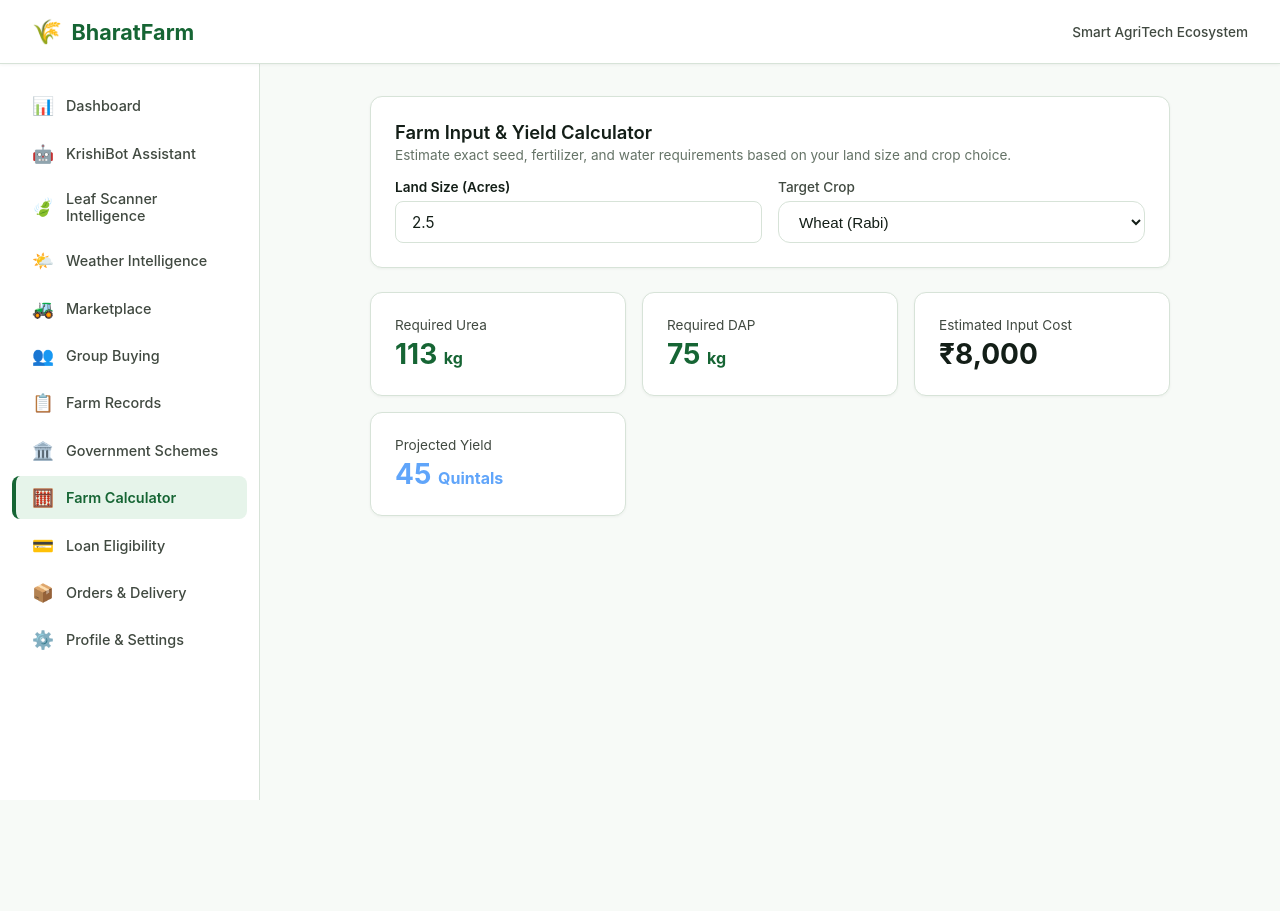
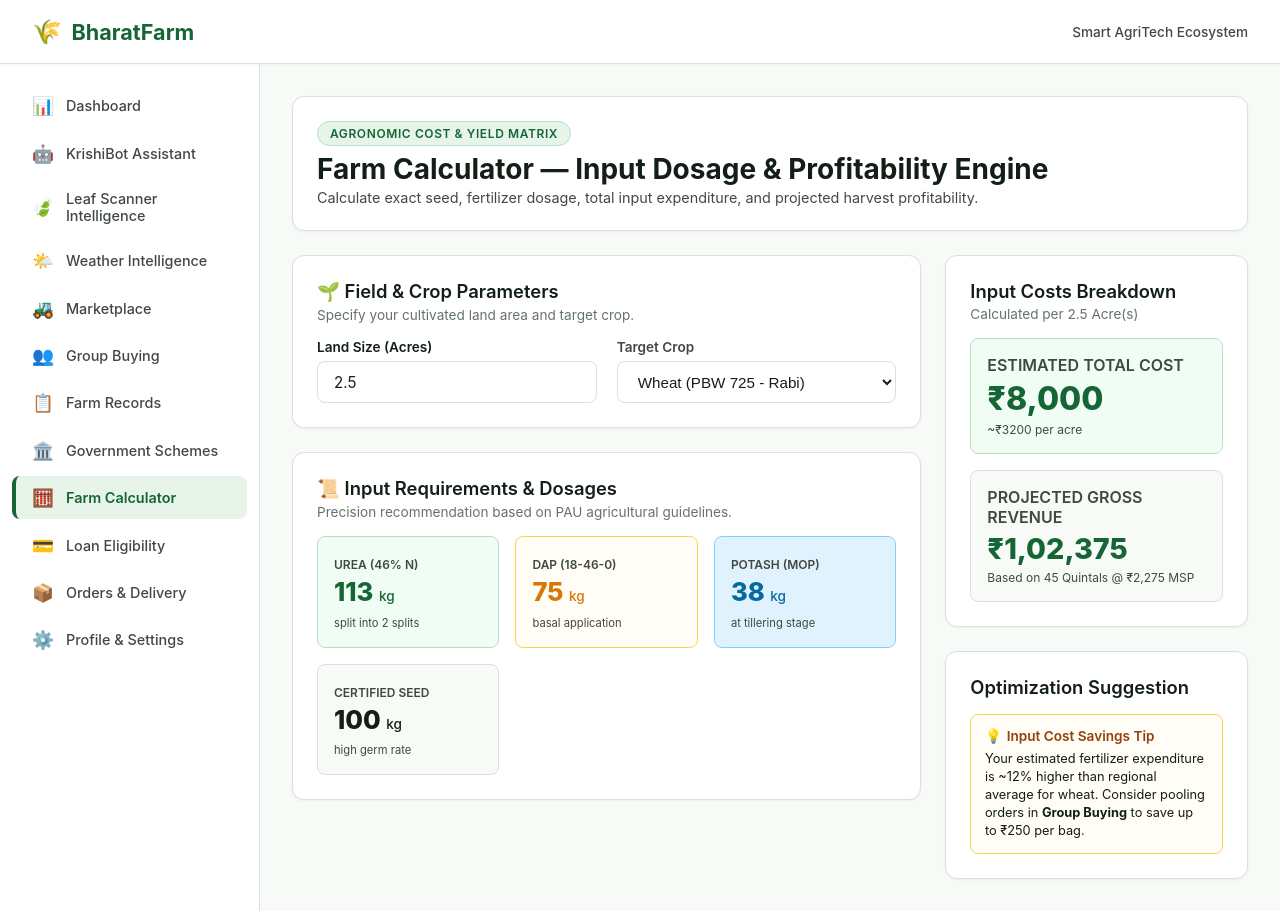
Before and after one commit to The-Lazy-Four/BharatFarm, a React (Vite) app in the folder client/: page /calculator in a window 1280 px wide. Before the commit the page ends 800 px from the top, so only its background shows below. Built offline with nearby package versions, Linux system fonts and the light colour scheme.

Commit message:
feat(ui): implement Stitch farm calculator dosage matrix and savings tip

```diff
--- a/client/src/app/pages/FarmCalculatorPage.tsx
+++ b/client/src/app/pages/FarmCalculatorPage.tsx
@@ -10,14 +10,44 @@ export const FarmCalculatorPage: React.FC = () => {
     ureaKg: Math.round(area * 45),
     dapKg: Math.round(area * 30),
     mopKg: Math.round(area * 15),
+    seedKg: Math.round(area * 40),
     estimatedCost: Math.round(area * 3200),
-    expectedYieldQuintal: Math.round(area * 18)
+    expectedYieldQuintal: Math.round(area * 18),
+    expectedRevenue: Math.round(area * 18 * 2275)
   };
 
   return (
-    <div style={{ display: 'flex', flexDirection: 'column', gap: '1.5rem', maxWidth: '800px', margin: '0 auto' }}>
-      <Card title="Farm Input & Yield Calculator" subtitle="Estimate exact seed, fertilizer, and water requirements based on your land size and crop choice.">
-        <div style={{ display: 'grid', gridTemplateColumns: 'repeat(auto-fit, minmax(200px, 1fr))', gap: '1rem' }}>
+    <div style={{ display: 'flex', flexDirection: 'column', gap: '1.5rem', maxWidth: '1280px', margin: '0 auto' }}>
+      {/* Header Banner */}
+      <div style={{
+        display: 'flex',
+        justifyContent: 'space-between',
+        alignItems: 'center',
+        flexWrap: 'wrap',
+        gap: '1rem',
+        padding: '1.5rem',
+        background: '#FFFFFF',
+        borderRadius: 'var(--radius)',
+        border: '1px solid var(--border-color)',
+        boxShadow: 'var(--shadow-sm)'
+      }}>
+        <div>
+          <span className="badge badge-primary" style={{ marginBottom: '0.35rem' }}>Agronomic Cost & Yield Matrix</span>
+          <h1 style={{ fontSize: '1.75rem', fontWeight: 700, color: 'var(--text-main)' }}>
+            Farm Calculator — Input Dosage & Profitability Engine
+          </h1>
+          <p style={{ color: 'var(--text-muted)', fontSize: '0.9rem', marginTop: '0.2rem' }}>
+            Calculate exact seed, fertilizer dosage, total input expenditure, and projected harvest profitability.
+          </p>
+        </div>
+      </div>
+
+      {/* Main Grid Layout matching Stitch */}
+      <div className="grid-dashboard">
+        {/* Left Column (Span 8): Field Inputs & Requirement Breakdown */}
+        <div className="col-span-8" style={{ display: 'flex', flexDirection: 'column', gap: '1.5rem' }}>
+          <Card title="🌱 Field & Crop Parameters" subtitle="Specify your cultivated land area and target crop.">
+            <div style={{ display: 'grid', gridTemplateColumns: 'repeat(auto-fit, minmax(220px, 1fr))', gap: '1.25rem', marginTop: '0.5rem' }}>
               <Input
                 label="Land Size (Acres)"
                 type="number"
@@ -27,54 +57,102 @@ export const FarmCalculatorPage: React.FC = () => {
                 min="0.1"
               />
               <div style={{ display: 'flex', flexDirection: 'column', gap: '0.4rem' }}>
-            <label style={{ fontSize: '0.85rem', fontWeight: 500, color: 'var(--text-muted)' }}>Target Crop</label>
+                <label style={{ fontSize: '0.85rem', fontWeight: 600, color: 'var(--text-muted)' }}>Target Crop</label>
                 <select
                   value={crop}
                   onChange={e => setCrop(e.target.value)}
                   style={{
-                background: 'var(--bg-card)',
+                    background: '#FFFFFF',
                     border: '1px solid var(--border-color)',
-                borderRadius: 'var(--radius)',
-                padding: '0.66rem 1rem',
+                    borderRadius: 'var(--radius-sm)',
+                    padding: '0.65rem 1rem',
                     color: 'var(--text-main)',
-                fontSize: '0.95rem'
+                    fontSize: '0.95rem',
+                    fontWeight: 500
                   }}
                 >
-              <option value="wheat">Wheat (Rabi)</option>
+                  <option value="wheat">Wheat (PBW 725 - Rabi)</option>
                   <option value="paddy">Paddy / Rice (Kharif)</option>
-              <option value="mustard">Mustard</option>
-              <option value="maize">Maize</option>
-              <option value="cotton">Cotton</option>
+                  <option value="mustard">Mustard (Pusa 30)</option>
+                  <option value="maize">Maize (Hybrid)</option>
+                  <option value="cotton">Cotton (Bt Hybrid)</option>
                 </select>
               </div>
             </div>
           </Card>
 
-      <div style={{ display: 'grid', gridTemplateColumns: 'repeat(auto-fit, minmax(220px, 1fr))', gap: '1rem' }}>
-        <Card>
-          <p style={{ fontSize: '0.85rem', color: 'var(--text-muted)' }}>Required Urea</p>
-          <h3 style={{ fontSize: '1.75rem', fontWeight: 700, color: 'var(--primary)', marginTop: '0.25rem' }}>
-            {fertilizerRequirements.ureaKg} <span style={{ fontSize: '1rem' }}>kg</span>
+          <Card title="📜 Input Requirements & Dosages" subtitle="Precision recommendation based on PAU agricultural guidelines.">
+            <div style={{ display: 'grid', gridTemplateColumns: 'repeat(auto-fit, minmax(180px, 1fr))', gap: '1rem', marginTop: '0.5rem' }}>
+              <div style={{ padding: '1rem', background: '#F0FDF4', borderRadius: 'var(--radius-sm)', border: '1px solid #B8E1C4' }}>
+                <span style={{ fontSize: '0.75rem', color: 'var(--text-muted)', fontWeight: 600 }}>UREA (46% N)</span>
+                <h3 style={{ fontSize: '1.6rem', fontWeight: 800, color: 'var(--primary)', margin: '0.2rem 0' }}>
+                  {fertilizerRequirements.ureaKg} <span style={{ fontSize: '0.85rem', fontWeight: 500 }}>kg</span>
                 </h3>
+                <span style={{ fontSize: '0.7rem', color: 'var(--text-muted)' }}>split into 2 splits</span>
+              </div>
+
+              <div style={{ padding: '1rem', background: '#FFFDF5', borderRadius: 'var(--radius-sm)', border: '1px solid #FCD34D' }}>
+                <span style={{ fontSize: '0.75rem', color: 'var(--text-muted)', fontWeight: 600 }}>DAP (18-46-0)</span>
+                <h3 style={{ fontSize: '1.6rem', fontWeight: 800, color: 'var(--accent-amber)', margin: '0.2rem 0' }}>
+                  {fertilizerRequirements.dapKg} <span style={{ fontSize: '0.85rem', fontWeight: 500 }}>kg</span>
+                </h3>
+                <span style={{ fontSize: '0.7rem', color: 'var(--text-muted)' }}>basal application</span>
+              </div>
+
+              <div style={{ padding: '1rem', background: '#E0F2FE', borderRadius: 'var(--radius-sm)', border: '1px solid #7DD3FC' }}>
+                <span style={{ fontSize: '0.75rem', color: 'var(--text-muted)', fontWeight: 600 }}>POTASH (MOP)</span>
+                <h3 style={{ fontSize: '1.6rem', fontWeight: 800, color: '#0369A1', margin: '0.2rem 0' }}>
+                  {fertilizerRequirements.mopKg} <span style={{ fontSize: '0.85rem', fontWeight: 500 }}>kg</span>
+                </h3>
+                <span style={{ fontSize: '0.7rem', color: 'var(--text-muted)' }}>at tillering stage</span>
+              </div>
+
+              <div style={{ padding: '1rem', background: 'var(--bg-main)', borderRadius: 'var(--radius-sm)', border: '1px solid var(--border-color)' }}>
+                <span style={{ fontSize: '0.75rem', color: 'var(--text-muted)', fontWeight: 600 }}>CERTIFIED SEED</span>
+                <h3 style={{ fontSize: '1.6rem', fontWeight: 800, color: 'var(--text-main)', margin: '0.2rem 0' }}>
+                  {fertilizerRequirements.seedKg} <span style={{ fontSize: '0.85rem', fontWeight: 500 }}>kg</span>
+                </h3>
+                <span style={{ fontSize: '0.7rem', color: 'var(--text-muted)' }}>high germ rate</span>
+              </div>
+            </div>
           </Card>
-        <Card>
-          <p style={{ fontSize: '0.85rem', color: 'var(--text-muted)' }}>Required DAP</p>
-          <h3 style={{ fontSize: '1.75rem', fontWeight: 700, color: 'var(--primary)', marginTop: '0.25rem' }}>
-            {fertilizerRequirements.dapKg} <span style={{ fontSize: '1rem' }}>kg</span>
-          </h3>
+        </div>
+
+        {/* Right Column (Span 4): Input Cost & Optimization Suggestion (Stitch reference) */}
+        <div className="col-span-4" style={{ display: 'flex', flexDirection: 'column', gap: '1.5rem' }}>
+          {/* Expenditure & Profitability Panel */}
+          <Card title="Input Costs Breakdown" subtitle={`Calculated per ${area} Acre(s)`}>
+            <div style={{ display: 'flex', flexDirection: 'column', gap: '1rem', marginTop: '0.5rem' }}>
+              <div style={{ padding: '1rem', background: '#F0FDF4', borderRadius: 'var(--radius-sm)', border: '1px solid #B8E1C4' }}>
+                <span style={{ fontSize: '0.8 imper', color: 'var(--text-muted)', fontWeight: 600 }}>ESTIMATED TOTAL COST</span>
+                <h2 style={{ fontSize: '2rem', fontWeight: 800, color: 'var(--primary)', margin: '0.25rem 0' }}>
+                  ₹{fertilizerRequirements.estimatedCost.toLocaleString('en-IN')}
+                </h2>
+                <p style={{ fontSize: '0.75rem', color: 'var(--text-muted)' }}>~₹{(fertilizerRequirements.estimatedCost / area).toFixed(0)} per acre</p>
+              </div>
+
+              <div style={{ padding: '1rem', background: 'var(--bg-main)', borderRadius: 'var(--radius-sm)', border: '1px solid var(--border-color)' }}>
+                <span style={{ fontSize: '0.8 imper', color: 'var(--text-muted)', fontWeight: 600 }}>PROJECTED GROSS REVENUE</span>
+                <h2 style={{ fontSize: '1.8rem', fontWeight: 800, color: '#166534', margin: '0.25rem 0' }}>
+                  ₹{fertilizerRequirements.expectedRevenue.toLocaleString('en-IN')}
+                </h2>
+                <p style={{ fontSize: '0.75rem', color: 'var(--text-muted)' }}>Based on {fertilizerRequirements.expectedYieldQuintal} Quintals @ ₹2,275 MSP</p>
+              </div>
+            </div>
           </Card>
-        <Card>
-          <p style={{ fontSize: '0.85rem', color: 'var(--text-muted)' }}>Estimated Input Cost</p>
-          <h3 style={{ fontSize: '1.75rem', fontWeight: 700, color: 'var(--accent)', marginTop: '0.25rem' }}>
-            ₹{fertilizerRequirements.estimatedCost.toLocaleString('en-IN')}
-          </h3>
+
+          {/* Stitch Optimization Suggestion Alert */}
+          <Card title="Optimization Suggestion">
+            <div style={{ padding: '0.85rem', background: '#FFFDF5', border: '1px solid #FCD34D', borderRadius: 'var(--radius-sm)' }}>
+              <p style={{ fontSize: '0.85rem', color: '#92400E', fontWeight: 600, display: 'flex', alignItems: 'center', gap: '0.3rem' }}>
+                <span>💡</span> Input Cost Savings Tip
+              </p>
+              <p style={{ fontSize: '0.8rem', color: 'var(--text-main)', marginTop: '0.35rem', lineHeight: '1.4' }}>
+                Your estimated fertilizer expenditure is ~12% higher than regional average for {crop}. Consider pooling orders in <strong>Group Buying</strong> to save up to ₹250 per bag.
+              </p>
+            </div>
           </Card>
-        <Card>
-          <p style={{ fontSize: '0.85rem', color: 'var(--text-muted)' }}>Projected Yield</p>
-          <h3 style={{ fontSize: '1.75rem', fontWeight: 700, color: '#60a5fa', marginTop: '0.25rem' }}>
-            {fertilizerRequirements.expectedYieldQuintal} <span style={{ fontSize: '1rem' }}>Quintals</span>
-          </h3>
-        </Card>
+        </div>
       </div>
     </div>
   );
```
Lines whose indentation alone changed are shown as unchanged.
